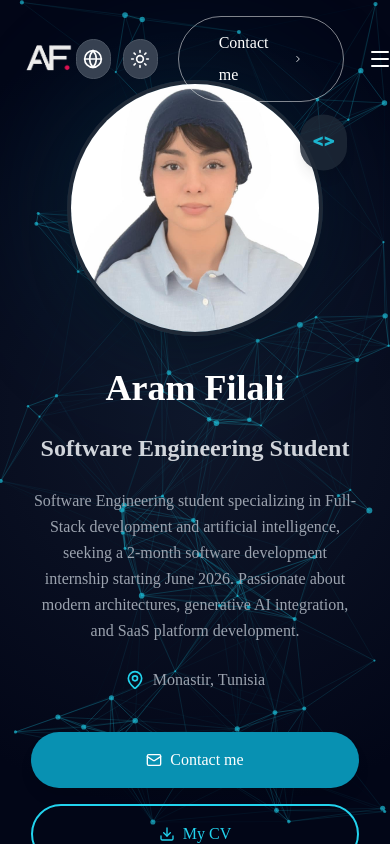
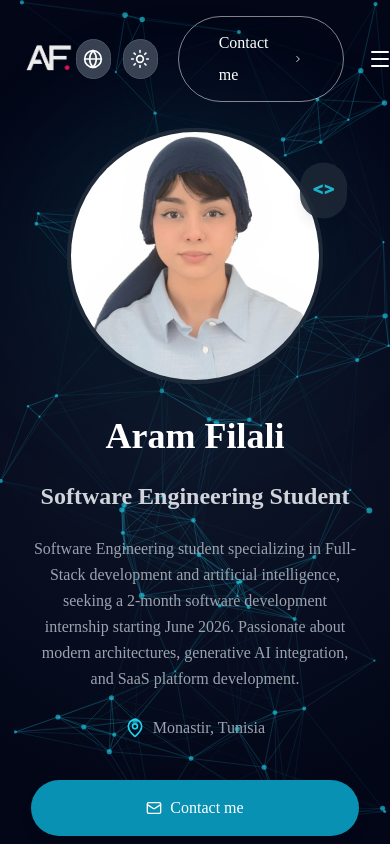
Before and after one commit to Aram-filali/Aram-sPortfolio, a Next.js app: page / in a window 390 px wide. Shown: the top 844 px of the page. Built offline with nearby package versions, Linux system fonts and the light colour scheme; a web font is replaced by a local one.

Commit message:
Fix photo

```diff
--- a/app/components/Header.jsx
+++ b/app/components/Header.jsx
@@ -85,7 +85,7 @@ const Header = () => {
           initial={{ opacity: 0, scale: 0.8 }}
           animate={{ opacity: 1, scale: 1 }}
           transition={{ duration: 0.8, delay: 0.3 }}
-          className='relative flex justify-center lg:justify-end order-1 lg:order-2 z-0'
+          className='relative flex justify-center lg:justify-end order-1 lg:order-2 z-0 pt-12 sm:pt-16 lg:pt-0'
         >
           {/* Main Photo Container */}
           <div className='relative'>
```
